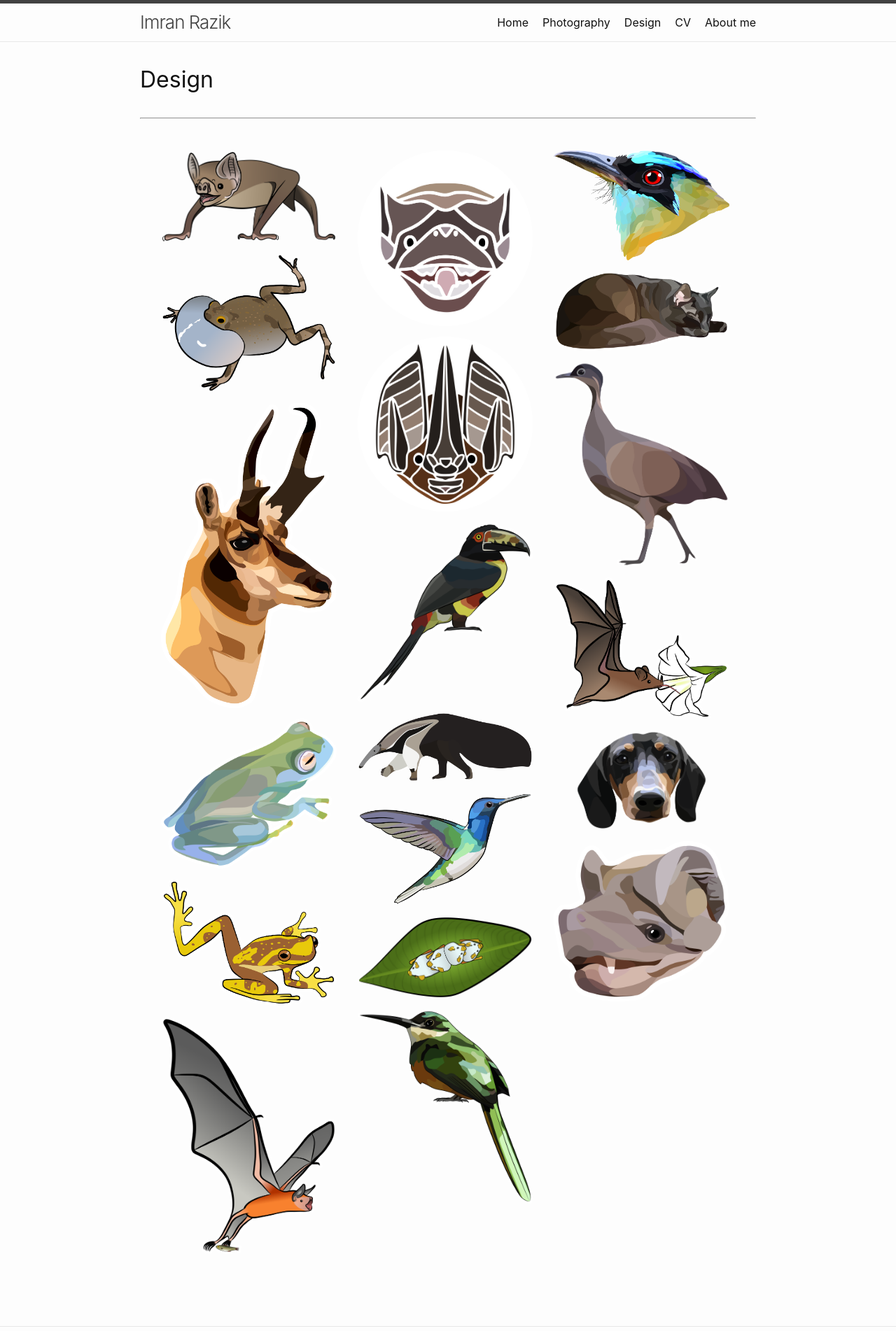
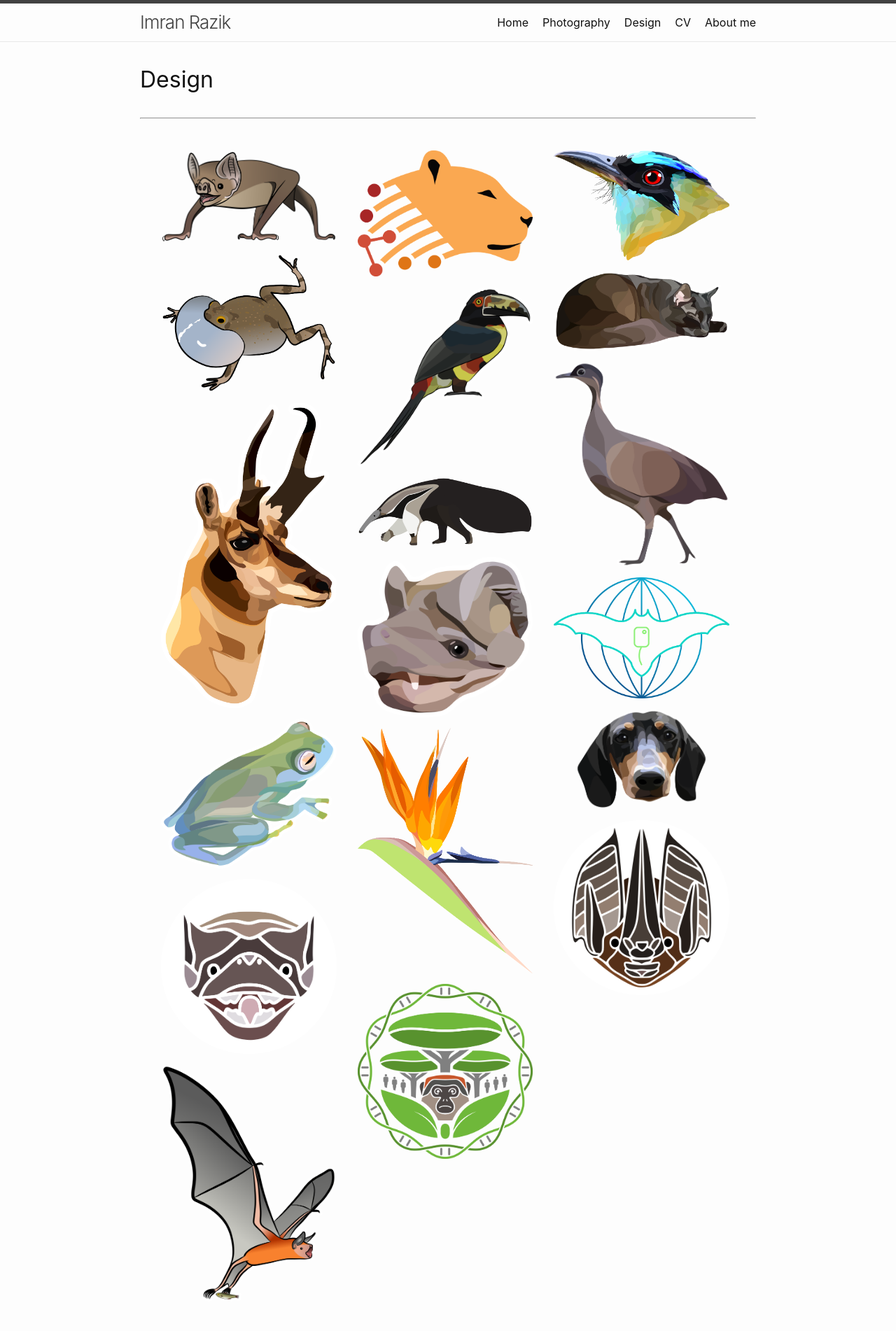
Before and after one commit to imranrazik/imranrazik.github.io, a Jekyll site: the page built from Design.md, in a window 1280 px wide. Shown: the top 1902 px of the page at 70% size. Built offline with Jekyll 4.4.1, drawn with Linux system fonts in a browser that asks for light colours; our own code applies the rules of GitHub Pages for plain Markdown files.

Commit message:
Update Design.md

```diff
--- a/Design.md
+++ b/Design.md
@@ -9,25 +9,24 @@
     <img src="/assets/illustrations/tungara.png" loading="lazy" decoding="async" style="width:100%">
     <img src="/assets/illustrations/pronghorn.png" loading="lazy" decoding="async" style="width:100%">
     <img src="/assets/illustrations/glass frog.png" loading="lazy" decoding="async" style="width:100%">
-    <img src="/assets/illustrations/hila.png" loading="lazy" decoding="async" style="width:100%">
+    <img src="/assets/illustrations/molossus_02.png" loading="lazy" decoding="async" style="width:100%">
     <img src="/assets/illustrations/noctilio_v02.png" loading="lazy" decoding="async" style="width:100%">
   </div>
   <div class="column">
-    <img src="/assets/illustrations/molossus_02.png" loading="lazy" decoding="async" style="width:100%">
-    <img src="/assets/illustrations/lonch2.png" loading="lazy" decoding="async" style="width:100%">
+    <img src="/assets/illustrations/lion.png" loading="lazy" decoding="async" style="width:100%">
     <img src="/assets/illustrations/aracari.png" loading="lazy" decoding="async" style="width:100%">
     <img src="/assets/illustrations/anteater.png"  loading="lazy" decoding="async" style="width:100%">
-    <img src="/assets/illustrations/jacobin.png" loading="lazy" decoding="async" style="width:100%">
-    <img src="/assets/illustrations/ectophylla.png" loading="lazy" decoding="async" style="width:100%">
-    <img src="/assets/illustrations/emeraldbird.png" loading="lazy" decoding="async" style="width:100%">
+    <img src="/assets/illustrations/molossus_03.png" loading="lazy" decoding="async" style="width:100%">
+    <img src="/assets/illustrations/flower.png" loading="lazy" decoding="async" style="width:100%">
+    <img src="/assets/illustrations/Kibale_color_no_text.png" loading="lazy" decoding="async" style="width:100%">
   </div>
   <div class="column">
     <img src="/assets/illustrations/motmot.png" loading="lazy" decoding="async" style="width:100%">
     <img src="/assets/illustrations/cat.png" loading="lazy" decoding="async" style="width:100%">
     <img src="/assets/illustrations/tinamou.png" loading="lazy" decoding="async" style="width:100%">
-    <img src="/assets/illustrations/glossophagaoffset.png" loading="lazy" decoding="async" style="width:100%">
+    <img src="/assets/illustrations/bat_logo.png" loading="lazy" decoding="async" style="width:100%">
     <img src="/assets/illustrations/wellington.png" loading="lazy" decoding="async" style="width:100%">
-    <img src="/assets/illustrations/molossus_03.png" loading="lazy" decoding="async" style="width:100%">
+    <img src="/assets/illustrations/lonch2.png" loading="lazy" decoding="async" style="width:100%">
   </div>
 </div>
 <br>
```
